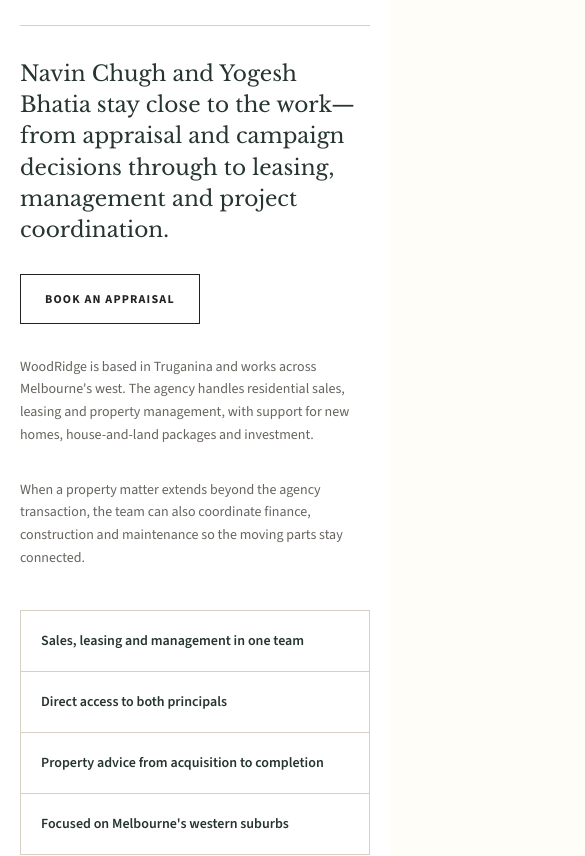
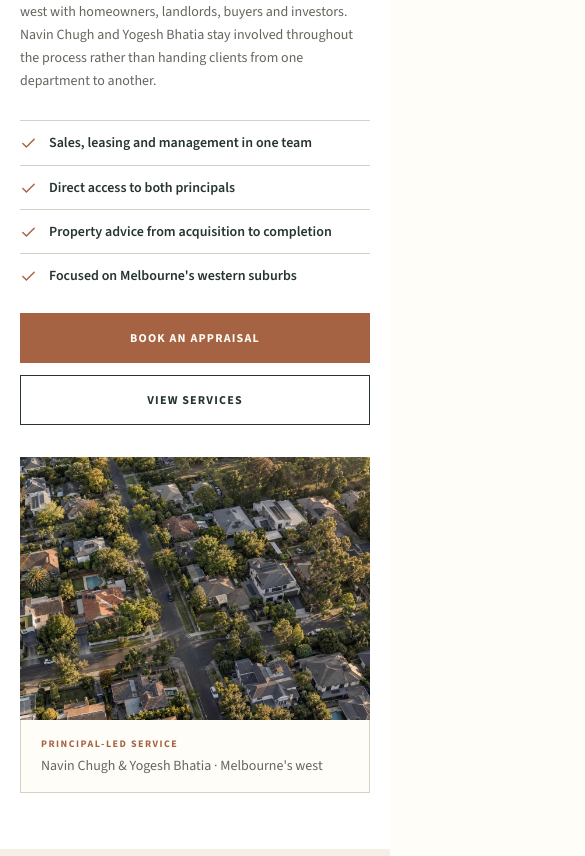
Before and after one commit to tayyabheree/Estate-website, a Next.js app: page / in a window 390 px wide. Shown: the part 999-1855 px from the top of the page, 585 px wide, since content can reach past the window. Built offline with nearby package versions, Linux system fonts and the light colour scheme.

Commit message:
Rebuild post-hero section for mobile

```diff
--- a/components/sections/AboutTrust.tsx
+++ b/components/sections/AboutTrust.tsx
@@ -1,5 +1,5 @@
 import Image from "next/image";
-import { Button } from "@/components/ui/Button";
+import { Check } from "lucide-react";
 import { Reveal } from "@/components/ui/Reveal";
 import { site } from "@/content/site";
 
@@ -11,69 +11,60 @@
     <section id="about" className="section bg-white">
       <div className="container">
         <Reveal>
-          <div className="grid gap-10 lg:grid-cols-12 lg:gap-16">
-            <div className="lg:col-span-9">
-              <p className="section-label">About WoodRidge</p>
-              <h2 className="max-w-[920px] font-serif text-[clamp(1.95rem,3.3vw,3rem)] leading-[1.12] tracking-[-.035em] text-navy">
-                A local agency built around direct involvement, not layers of hand-offs.
+          <div className="grid items-center gap-8 lg:grid-cols-12 lg:gap-14">
+            <div className="lg:col-span-6">
+              <p className="section-label">Why WoodRidge</p>
+              <h2 className="font-serif text-[1.9rem] leading-[1.2] tracking-[-.025em] text-navy sm:text-[2.25rem]">
+                Direct property advice from the people leading the agency.
               </h2>
-            </div>
-          </div>
 
-          <div className="mt-9 grid gap-8 border-t border-line pt-8 lg:grid-cols-12 lg:gap-14">
-            <div className="lg:col-span-4">
-              <p className="font-serif text-[1.35rem] leading-[1.45] text-navy">
-                Navin Chugh and Yogesh Bhatia stay close to the work—from appraisal
-                and campaign decisions through to leasing, management and project coordination.
+              <p className="mt-5 max-w-xl text-sm leading-relaxed text-muted sm:text-base">
+                Based in Truganina, WoodRidge works across Melbourne&apos;s west with homeowners,
+                landlords, buyers and investors. Navin Chugh and Yogesh Bhatia stay involved
+                throughout the process rather than handing clients from one department to another.
               </p>
-              <Button href="#appraisal" variant="outline" className="mt-7">
-                Book an Appraisal
-              </Button>
-            </div>
 
-            <div className="lg:col-span-8">
-              <div className="grid gap-8 md:grid-cols-2">
-                <div className="text-sm leading-relaxed text-muted">
-                  <p>
-                    WoodRidge is based in Truganina and works across Melbourne&apos;s west.
-                    The agency handles residential sales, leasing and property management,
-                    with support for new homes, house-and-land packages and investment.
-                  </p>
-                </div>
-                <div className="text-sm leading-relaxed text-muted">
-                  <p>
-                    When a property matter extends beyond the agency transaction, the team can
-                    also coordinate finance, construction and maintenance so the moving parts
-                    stay connected.
-                  </p>
-                </div>
-              </div>
-
-              <div className="mt-10 grid border-l border-t border-line sm:grid-cols-2">
+              <div className="mt-7 grid gap-3 sm:grid-cols-2">
                 {site.trustPoints.map((point) => (
-                  <div
-                    key={point}
-                    className="border-b border-r border-line px-5 py-5 text-sm font-semibold text-navy"
-                  >
-                    {point}
+                  <div key={point} className="flex min-w-0 gap-3 border-t border-line pt-3">
+                    <Check size={17} className="mt-0.5 shrink-0 text-brandBlue" />
+                    <span className="text-sm font-semibold leading-snug text-navy">{point}</span>
                   </div>
                 ))}
               </div>
+
+              <div className="mt-7 flex flex-col gap-3 sm:flex-row">
+                <a href="#appraisal" className="btn btn--primary">
+                  Book an Appraisal
+                </a>
+                <a href="#services" className="btn btn--outline text-navy">
+                  View Services
+                </a>
+              </div>
             </div>
-          </div>
-        </Reveal>
 
-        <Reveal className="mt-12">
-          <div className="relative aspect-[16/7] min-h-[280px] overflow-hidden">
-            <Image
-              src="/images/service-invest.jpg"
-              alt="Residential neighbourhood in Melbourne's west"
-              fill
-              sizes="100vw"
-              className="object-cover"
-              placeholder="blur"
-              blurDataURL={blur}
-            />
+            <div className="lg:col-span-6">
+              <div className="relative aspect-[4/3] overflow-hidden bg-paper">
+                <Image
+                  src="/images/service-invest.jpg"
+                  alt="Residential neighbourhood in Melbourne's west"
+                  fill
+                  sizes="(max-width:1024px) 100vw,560px"
+                  className="object-cover"
+                  placeholder="blur"
+                  blurDataURL={blur}
+                />
+              </div>
+
+              <div className="border-x border-b border-line bg-[#fffdf8] px-5 py-4">
+                <p className="text-[10px] font-bold uppercase tracking-[.15em] text-brandBlue">
+                  Principal-led service
+                </p>
+                <p className="mt-1 text-sm text-muted">
+                  Navin Chugh &amp; Yogesh Bhatia · Melbourne&apos;s west
+                </p>
+              </div>
+            </div>
           </div>
         </Reveal>
       </div>
```
